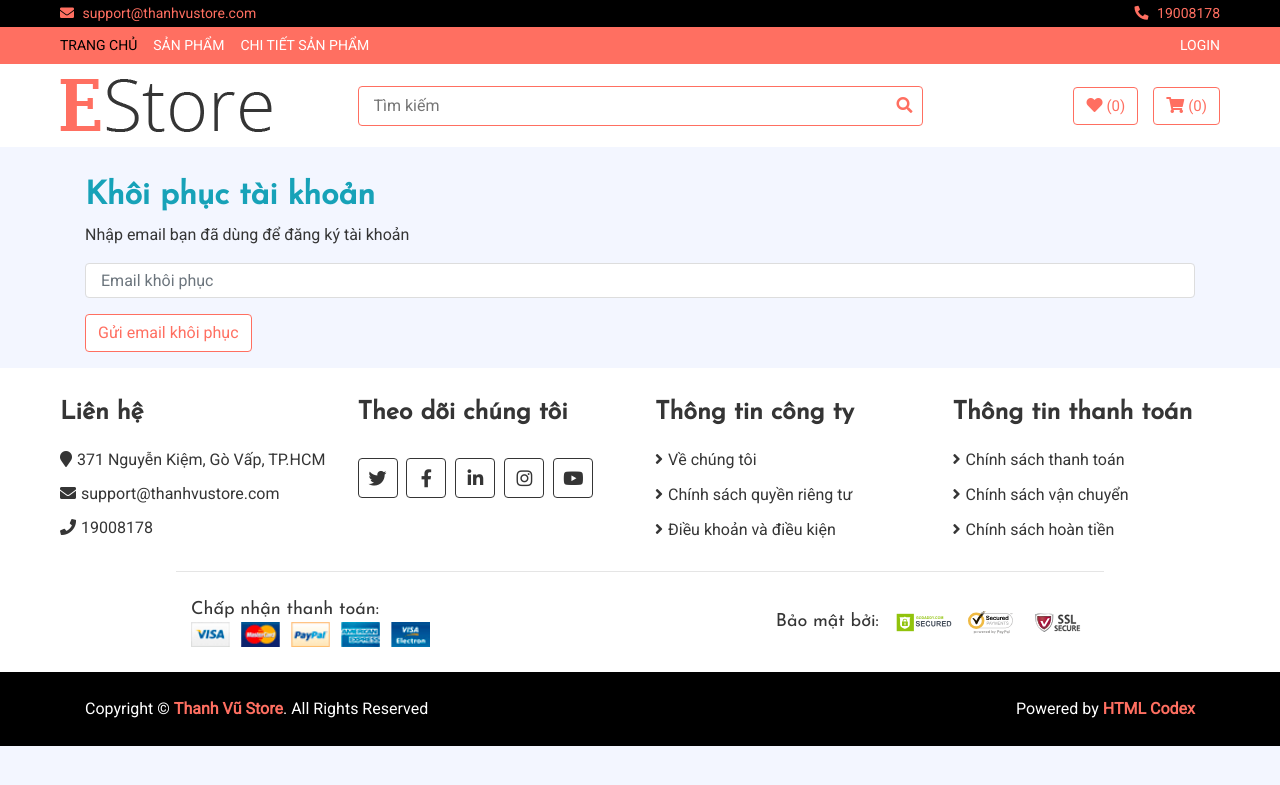
After one commit to quoctann/demowebstore, a Flask app: page /forgot_password in a window 1280 px wide. The commit adds this page. Shown: the top 785 px of the page. Run offline with Flask 2, Linux system fonts and the light colour scheme; some libraries are stand-ins or nearby versions.

Commit message:
Pre-deploy email verification & email reset password

```diff
--- a/webstore/main.py
+++ b/webstore/main.py
@@ -122,7 +122,7 @@ def email_verify(user_email):
     link = url_for('confirm_email', token=token, _external=True)
     msg.body = 'Vui lòng nhấn vào liên kết sau để xác nhận email. Liên kết của bạn là: {}'.format(link)
     mail.send(msg)
-    return render_template("verify-email.html", user_email=user_email)
+    return render_template("verify-email.html", user_email=user_email, )
 
 
 @app.route('/confirm_email/<token>')
@@ -131,7 +131,43 @@ def confirm_email(token):
         email = randomToken.loads(token, salt='email_confirm', max_age=900)
     except SignatureExpired:
         return render_template('verify-expired.html')
-    return render_template('verify-success.html')
+    return render_template('verify-success.html', email=email)
+
+
+@app.route("/forgot_password", methods=["get", "post"])
+def forgot_password():
+    err_msg = ""
+    if request.method == 'POST':
+        try:
+            email = request.form.get("email")
+            if utils.check_mail(email=email):
+                return redirect(url_for("request_sent", user_email=email))
+            else:
+                err_msg = "Nhập sai email"
+        except IntegrityError:
+            err_msg = "Nhập sai email"
+
+    return render_template("forgot-password.html", err_msg=err_msg)
+
+
+@app.route('/request_sent/<user_email>', methods=["GET", "POST"])
+def request_sent(user_email):
+    token = randomToken.dumps(user_email, salt="recovery_account")
+    msg = Message('Khôi phục tài khoản', sender='emailverifywebapp@gmail.com', recipients=[user_email])
+    link = url_for('recovery_account', token=token, _external=True)
+    msg.body = 'Bạn đang tiến hành đặt lại mật khẩu, liên kết sẽ hết hạn sau 15 phút. Nhấn vào liên kết sau ' \
+               'để đặt lại mật khẩu: {}'.format(link)
+    mail.send(msg)
+    return render_template("recovery-sent.html", user_email=user_email)
+
+
+@app.route('/recovery_account/<token>')
+def recovery_account(token):
+    try:
+        e = randomToken.loads(token, salt='recovery_account', max_age=900)
+    except SignatureExpired:
+        return render_template('verify-expired.html')
+    return render_template('recovery-account.html')
 
 
 if __name__ == '__main__':
--- /dev/null
+++ b/webstore/templates/forgot-password.html
@@ -0,0 +1,24 @@
+{% extends 'bar_footer.html' %}
+
+{% block body %}
+<div class="container">
+    {% if err_msg %}
+    <div class="alert alert-warning">
+        <h5>{{ err_msg }}</h5>
+    </div>
+    {% endif %}
+    <h2 class="text-info">Khôi phục tài khoản</h2>
+    <p>Nhập email bạn đã dùng để đăng ký tài khoản</p>
+    <form method="post">
+        <div class="form-group">
+            <input type="text" placeholder="Email khôi phục"
+                   name="email" class="form-control"
+                   required />
+        </div>
+        <div class="form-group">
+            <input type="submit" value="Gửi email khôi phục"
+                   class="btn btn-danger" />
+        </div>
+    </form>
+</div>
+{% endblock %}
--- a/webstore/templates/login.html
+++ b/webstore/templates/login.html
@@ -24,6 +24,8 @@
                        class="btn btn-danger" />
                 <a href="{{ url_for('register') }}"><input value="Đăng ký"
                        class="btn btn-danger" /></a>
+                <a href="{{ url_for('forgot_password') }}"><input value="Quên mật khẩu"
+                       class="btn btn-danger" /></a>
             </div>
         </form>
     </div>
--- a/webstore/templates/register.html
+++ b/webstore/templates/register.html
@@ -33,6 +33,7 @@
                 <input type="submit" value="Đăng ký"
                        class="btn btn-danger" />
                 <a class="btn btn-danger" href="{{ url_for('login') }}">Đăng nhập</a>
+                <a class="btn btn-danger" href="{{ url_for('forgot_password') }}">Quên mật khẩu</a>
             </div>
         </form>
     </div>
--- a/webstore/templates/verify-success.html
+++ b/webstore/templates/verify-success.html
@@ -4,7 +4,7 @@
     <div class="container">
         <h2 class="text-success">Đã xác nhận email</h2>
         <p>
-            Email đăng ký của bạn đã được xác nhận, ngay bây giờ bạn đã có thể trải nghiệm các dịch vụ của chúng tôi trọn vẹn nhất!
+            Email {{ email }} của bạn đã được xác nhận, ngay bây giờ bạn đã có thể trải nghiệm các dịch vụ của chúng tôi trọn vẹn nhất!
         </p>
     </div>
 {% endblock %}
```
Also changed, not shown: webstore/templates/recovery-account.html (added, +21 -0 lines), webstore/templates/recovery-sent.html (added, +8 -0 lines), webstore/utils.py (+6 -3 lines).
